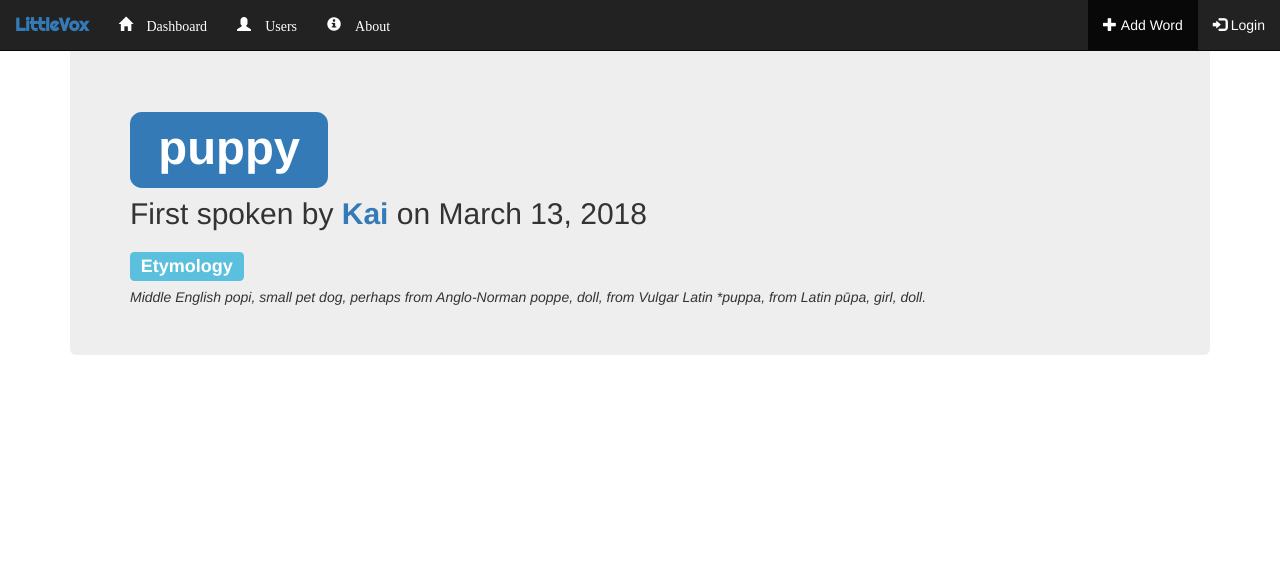
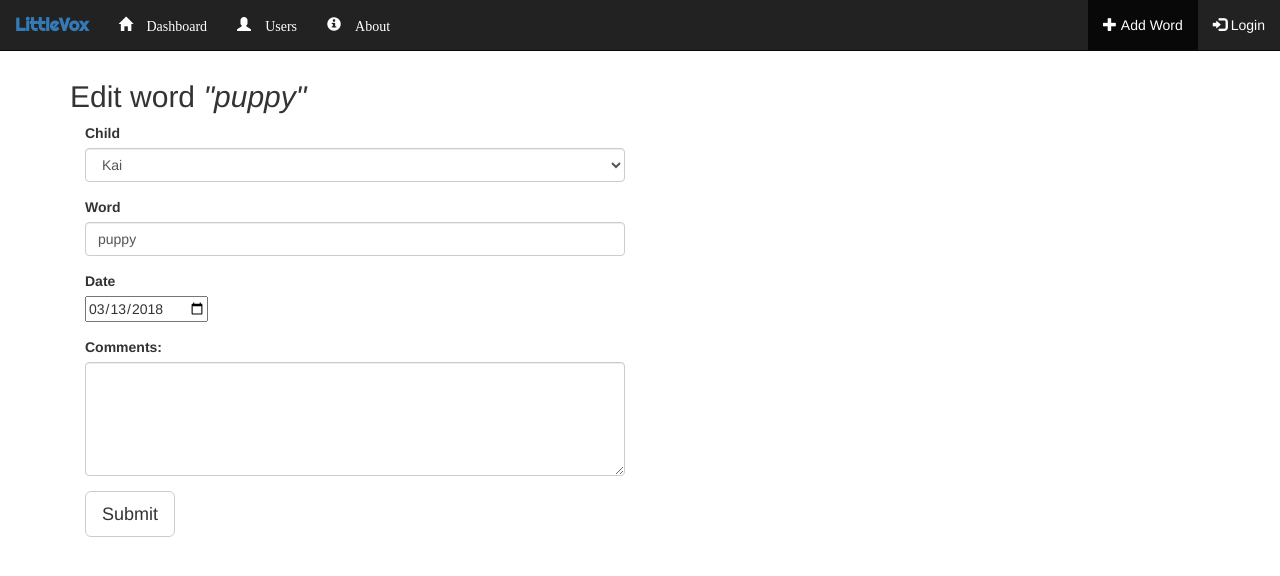
Before and after one commit to cstin854/littlevox, a Django app: page /outline/word/edit/6/ in a window 1280 px wide. Shown: the top 576 px of the page. Run offline with Django 3.2, Linux system fonts and the light colour scheme; data comes from the database, SQL or seed files in the repository; both versions use the stored data as it was after the commit; some libraries are stand-ins or nearby versions.

Commit message:
Working on editing words.

```diff
--- a/littlevox/outline/models.py
+++ b/littlevox/outline/models.py
@@ -101,6 +101,9 @@ class Word(models.Model):
         self.save()
         return True
 
+    def overwrite(self):
+        pass
+
     #TODO: Make this work!
     def age_at_acquisition(self):
         pass
@@ -110,6 +113,9 @@ class Word(models.Model):
             return False
         else:
             return True
+
+    def get_date(self):
+        return str(self.date)
 
 
 # Probably not the best way to do this, but this class provides a way for a user
--- a/littlevox/outline/templates/outline/edit_word.html
+++ b/littlevox/outline/templates/outline/edit_word.html
@@ -1,16 +1,47 @@
 {% extends 'outline/base.html' %}
-{% block title %}{{word.word}}{% endblock %}
+
+{% block title %}
+Edit word "{{word.word}}"
+{% endblock %}
 
 {% block body %}
+<br>
+{% if keys %}
+    {{ keys }}
+    {{ values }}
+{% endif %}
 <div class="container">
-    <div class="jumbotron">
-        <h1><span class="label label-primary">{{word.word}}</span></h3>
-        <h2>First spoken by <strong><a href="/outline/child/{{word.child.id}}/">{{word.child.name}}</a></strong> on {{word.date}}</h2>
-        <h3><span class="label label-info">Etymology</span></h3><i>{{word.etymology}}</i>
-        {% if word.has_notes %}
-            <h3><span class="label label-info">Notes</span></h3>
-            {{word.notes}}
-        {% endif %}
+    <h2>Edit word <i>"{{ word.word }}"</i></h2>
+    <div class="col-md-6">
+    <form action="" method="post" enctype="multipart/form-data">
+        {% csrf_token %}
+        <div class="form-group">
+            <label for="id_child">Child</label>
+            <select class="form-control" required id="id_child" name="child">
+                    <option>{{ word.child.name }}</option>
+            </select>
+        </div>
+
+        <div class="form-group">
+            <label for="id_word">Word</label>
+            <input type="text" class="form-control" required id="id_word" name="word" value="{{word.word}}">
+        </div>
+
+        <div class="form-group">
+            <label for "date">Date</label><br>
+            <input type="date" name="date" value="{{date}}">
+        </div>
+
+        <div class="form-group">
+            <label for="notes">Comments:</label>
+            <textarea class="form-control" rows="5" id="id_notes" name="notes">{{word.note}}</textarea>
+        </div>
+
+        <div class="btn-group btn-group-lg">
+            <button type="submit" class="btn btn-default">Submit</button>
+        </div>
+
+    </form>
     </div>
 </div>
 
--- a/littlevox/outline/templates/outline/word_display.html
+++ b/littlevox/outline/templates/outline/word_display.html
@@ -9,7 +9,7 @@
         <h3><span class="label label-info">Etymology</span></h3><i>{{word.etymology}}</i>
         {% if word.has_notes %}
             <h3><span class="label label-info">Notes</span></h3>
-            {{word.notes}}
+            {{word.note}}
         {% endif %}
         <hr><a href="/outline/word/edit/{{word.id}}/">
         <span class="glyphicon glyphicon-edit" aria-hidden="true"></span>
--- a/littlevox/outline/views.py
+++ b/littlevox/outline/views.py
@@ -251,7 +251,7 @@ def addword(request):
         user = request.user
         child = user.child_set.get(name = request.POST['child'])
         date = parser.parse(request.POST['date'])
-        notes = request.POST['notes']
+        notes = request.POST['note']
         word = Word()
         word.child = child
         word.date = date
@@ -293,11 +293,15 @@ def edit_word(request, wordid):
 
     #If the user requests the page via POST
     if request.POST:
-        pass
+        postData = dict(request.POST)
+        context['keys'] = str(postData.keys())
+        context['values'] = str(postData.values())
 
-    context['word'] = Word.objects.get(id=wordid)
+    word = Word.objects.get(id=wordid)
+    context['word'] = word
+    context['date'] = word.get_date()
+
     return render(request, 'outline/edit_word.html', context)
-
 
 #This should be a view that shows information about the word-child connection.
 def child_word(request, wordid):
```
Also changed, not shown: littlevox/db.sqlite3.
